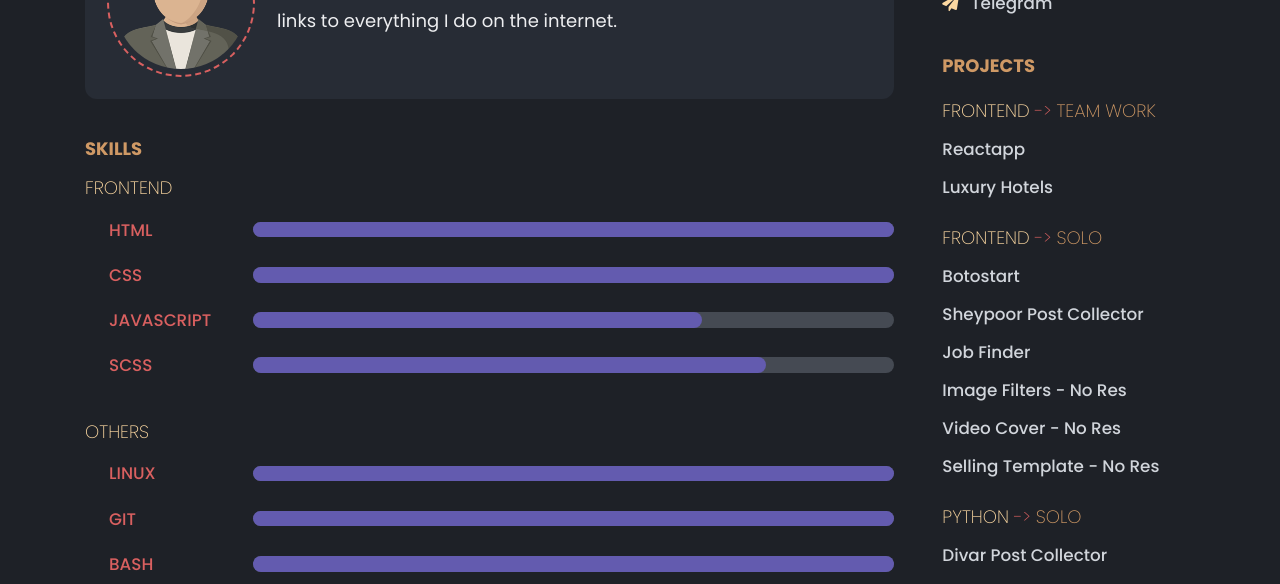
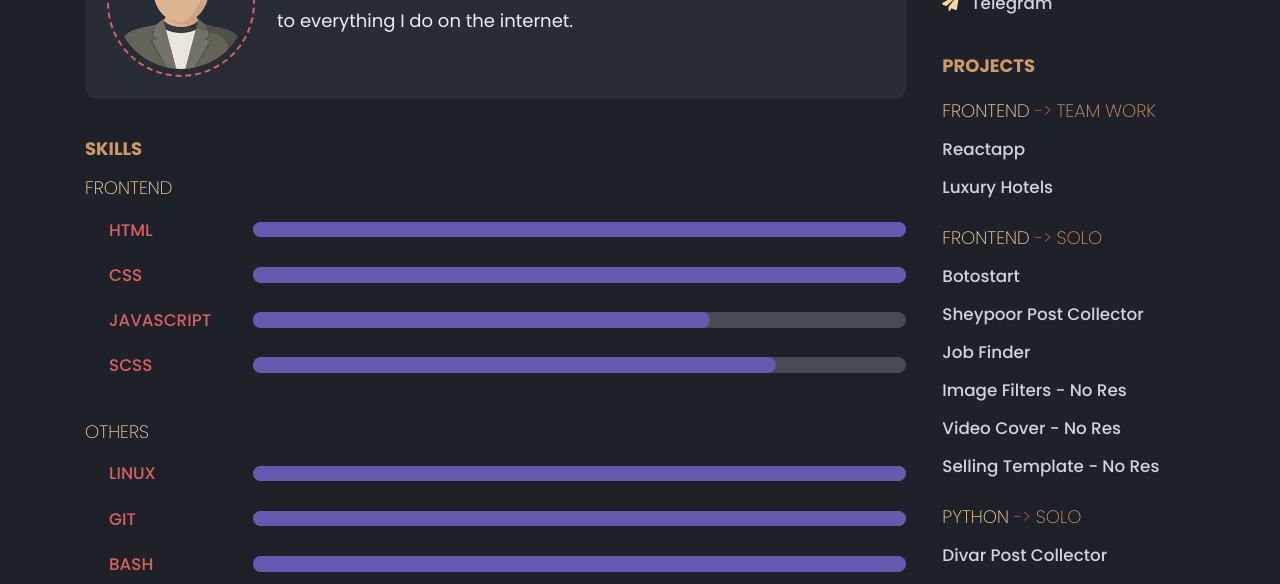
Before and after one commit to devshashtag/devshashtag.github.io, a website: page index.html in a window 1280 px wide. Shown: the part 201-785 px from the top of the page. Drawn offline with nearby package versions, Linux system fonts and the light colour scheme; files that its build step writes are made by us from their sources.

Commit message:
main-container padding, gap fixed

```diff
--- a/assets/scss/layout/_main-container.scss
+++ b/assets/scss/layout/_main-container.scss
@@ -1,18 +1,19 @@
 .main__container {
   display: flex;
   flex-direction: column;
+  gap: 1rem;
 
-  gap: 2rem;
   max-width: $section-max-width;
   margin: 0 auto;
 
   padding: 2rem;
 
   @include breakpoint(md) {
-    padding: 2rem 4rem;
+    padding: 2rem 3rem;
   }
 
   @include breakpoint(lg) {
     flex-direction: row;
+    padding: 2rem 4rem;
   }
 }
```
